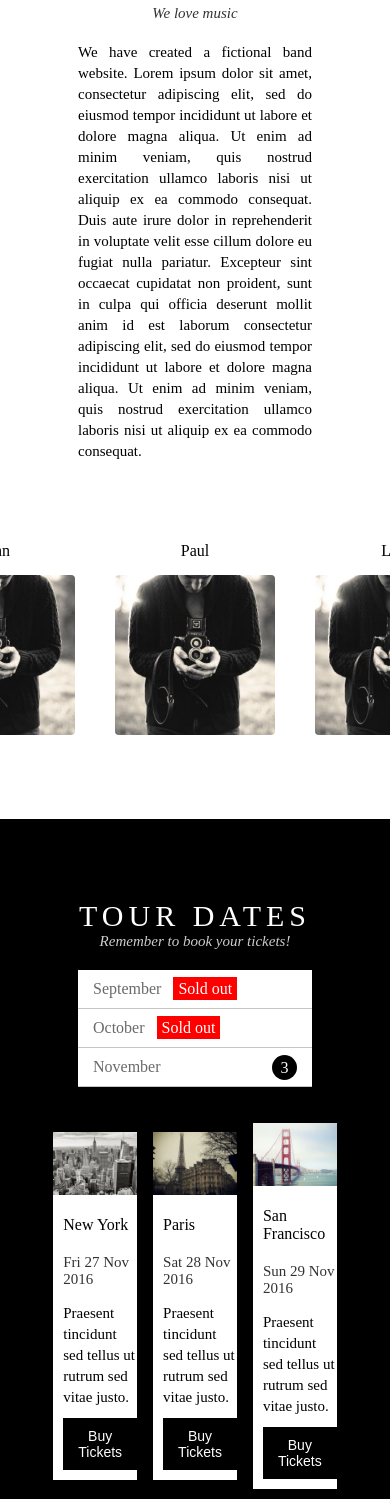
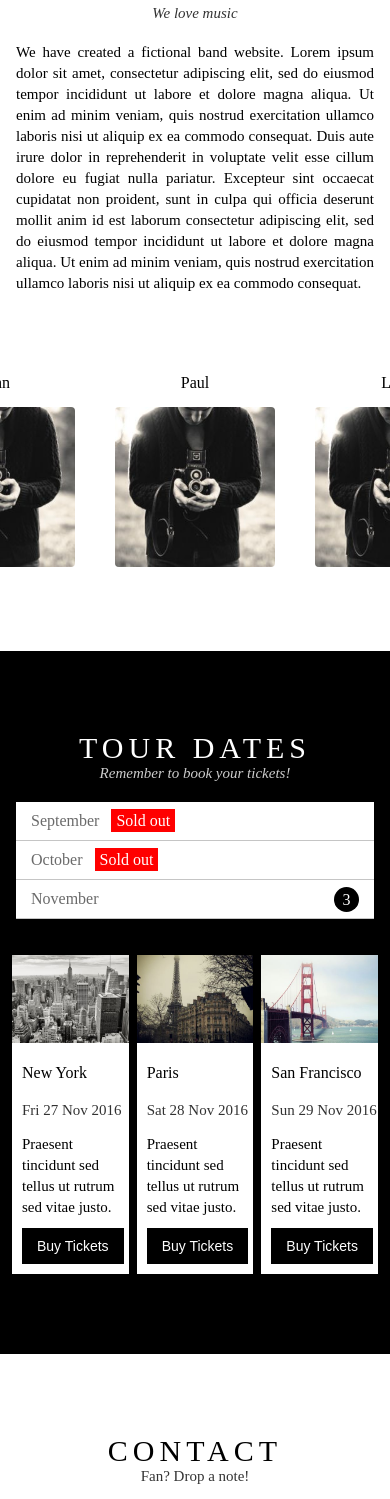
Before and after one commit to yeuxacucodon/The_Band, a plain HTML site: page index.html in a window 390 px wide. Shown: the part 370-1869 px from the top of the page. Drawn offline with Linux system fonts and the light colour scheme.

Commit message:
responsive tablet

```diff
--- a/style.css
+++ b/style.css
@@ -214,6 +214,7 @@
 
 .place-item {
   margin: 0 8px;
+  max-width: 100%;
 }
 
 .place-item img {
@@ -411,7 +412,7 @@
 @keyframes modal-fade {
   from {
     opacity: 0.5;
-    transform: translateY(-150px);
+    transform: translateY(-100px);
   }
 
   to {
@@ -421,3 +422,26 @@
 }
 
 /* End modal */
+
+/* Ipad */
+@media (max-width: 820px) {
+  #band .text-justify {
+    line-height: 1.4;
+    font-size: 15px;
+    margin: 0 16px;
+  }
+
+  .place-item {
+    margin: 0 4px;
+    max-width: 100%;
+  }
+
+  #tour .content-section {
+    margin: 0 16px;
+  }
+
+  .contact-form {
+    margin: 0 16px;
+    overflow: auto;
+  }
+}
```
